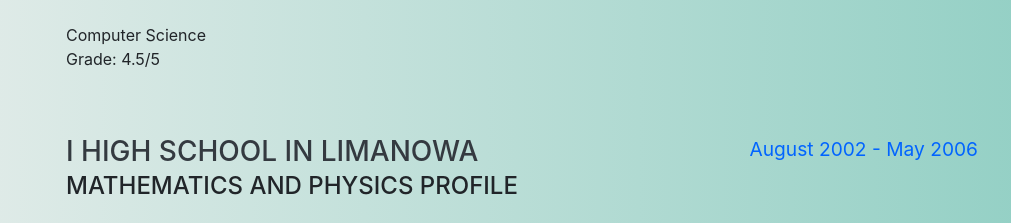
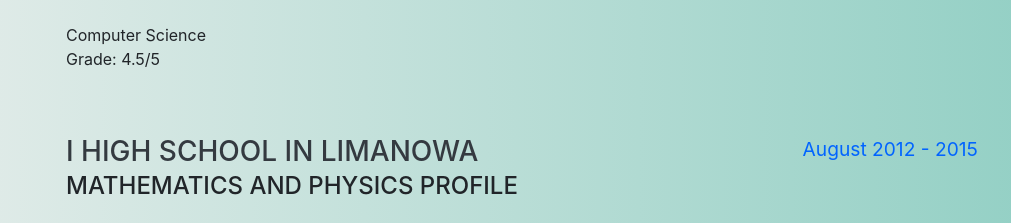
Before and after one commit to szymonsadowski3/szymonsadowski3.github.io, a website with bundled scripts: page index.html in a window 1280 px wide. Shown: the part 3622-3845 px from the top of the page, without its empty margins (254-1265 px from the left). Built offline with nearby package versions, Linux system fonts and the light colour scheme; a web font is replaced by a local one.

Commit message:
Update index.html

```diff
--- a/index.html
+++ b/index.html
@@ -305,7 +305,7 @@
             </p>
           </div>
           <div class="resume-date text-md-right">
-            <span class="my-text-primary">August 2002 - May 2006</span>
+            <span class="my-text-primary">August 2012 - 2015</span>
           </div>
         </div>
 
```
